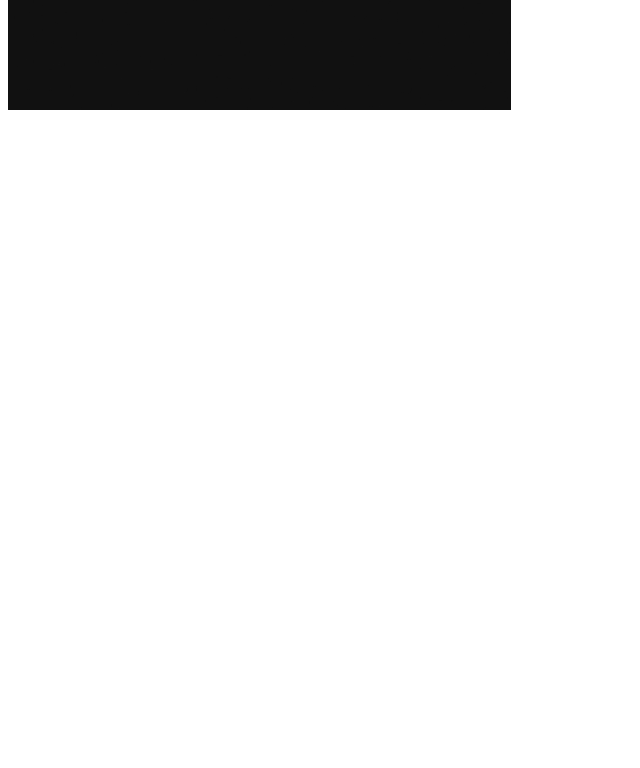
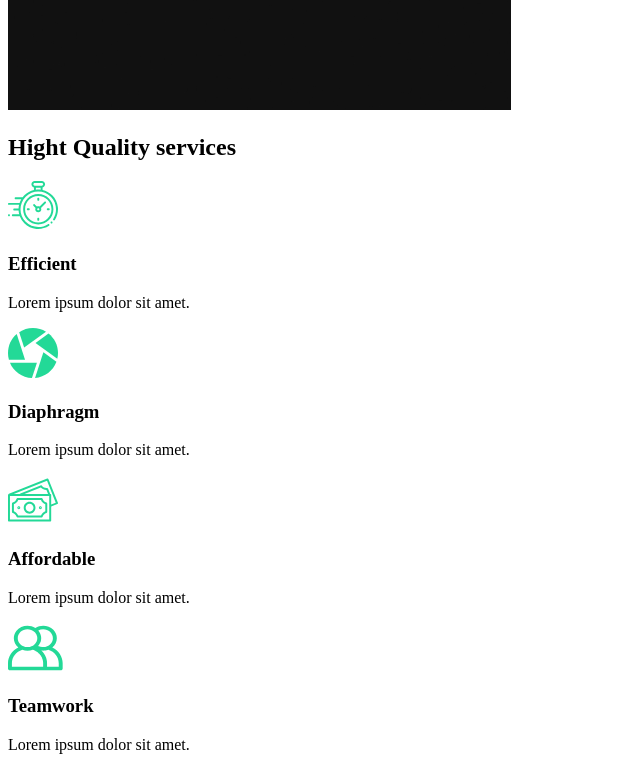
Before and after one commit to MadBones3/ReactPortofolioWebsite, a React (Create React App) app: page / in a window 1280 px wide. Shown: the part 860-1628 px from the top of the page, without its empty margins (0-640 px from the left). Before the commit the page ends 982 px from the top, so only its background shows below. Built offline with nearby package versions, Linux system fonts and the light colour scheme.

Commit message:
3. Services Section

```diff
--- /dev/null
+++ b/src/components/ServicesSection.js
@@ -0,0 +1,52 @@
+import React from 'react';
+//import icons
+import clock from '../img/clock.svg';
+import diaphragm from '../img/diaphragm.svg';
+import money from '../img/money.svg';
+import teamwork from '../img/teamwork.svg';
+import home2 from '../img/home2.png';
+
+const ServiceSection = () => {
+    return(
+        <div className="services">
+            <div className="description">
+                <h2>Hight <span>Quality</span> services</h2>
+                <div className="cards">
+                    <div className="card">
+                        <div className="icon">
+                            <img src={clock} alt="icon" />
+                            <h3>Efficient</h3>
+                        </div>
+                        <p>Lorem ipsum dolor sit amet.</p>
+                    </div>
+                    <div className="card">
+                        <div className="icon">
+                            <img src={diaphragm}  alt="icon"/>
+                            <h3>Diaphragm</h3>
+                        </div>
+                        <p>Lorem ipsum dolor sit amet.</p>
+                    </div>
+                    <div className="card">
+                        <div className="icon">
+                            <img src={money} alt="icon"/>
+                            <h3>Affordable</h3>
+                        </div>
+                        <p>Lorem ipsum dolor sit amet.</p>
+                    </div>
+                    <div className="card">
+                        <div className="icon">
+                            <img src={teamwork} alt="icon" />
+                            <h3>Teamwork</h3>
+                        </div>
+                        <p>Lorem ipsum dolor sit amet.</p>
+                    </div>
+                </div>
+            </div>
+            <div className="image">
+                <img src={home2} />
+            </div>
+        </div>
+    )
+}
+
+export default ServiceSection;
--- a/src/pages/AboutUs.js
+++ b/src/pages/AboutUs.js
@@ -1,10 +1,14 @@
 import React from 'react';
 //import components
 import AboutSection from '../components/AboutSection';
+import ServiceSection from '../components/ServicesSection';
 
 const AboutUs = () => {
     return(
+    <>
         <AboutSection/>
+        <ServiceSection/>
+    </>
     )
 }
 
```
